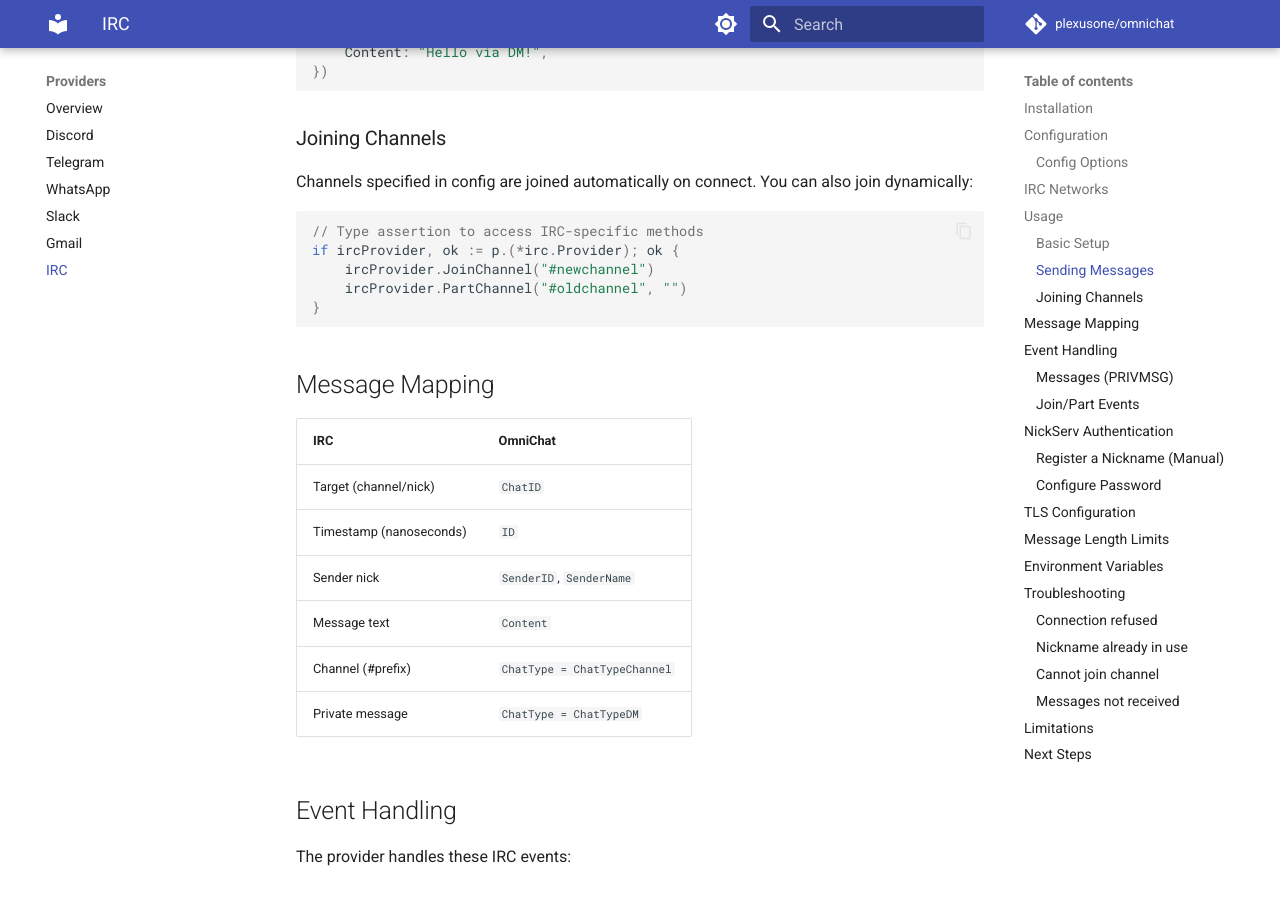
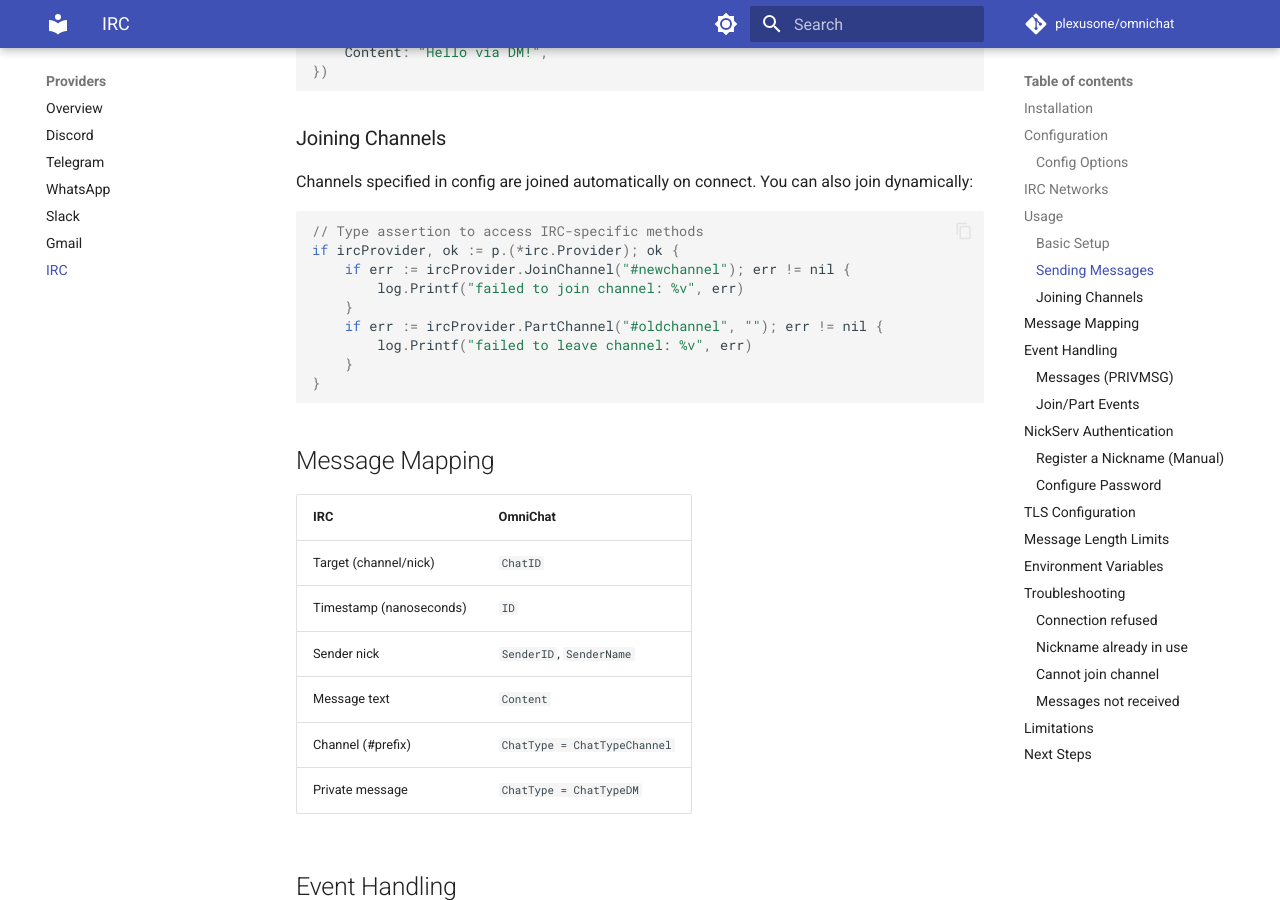
Before and after one commit to plexusone/omnichat, an MkDocs documentation site: the page built from docs/providers/irc.md, in a window 1280 px wide and 900 px high, scrolled down 2684 px. Built offline with MkDocs 1.6.1 and Material for MkDocs 9.7.7, drawn with Linux system fonts in a browser that asks for light colours; comment, search, counter and statistics services are not loaded.

Commit message:
docs(irc): add error handling to JoinChannel/PartChannel examples
Co-Authored-By: Claude Opus 4.5 <noreply@anthropic.com>

````diff
--- a/docs/providers/irc.md
+++ b/docs/providers/irc.md
@@ -116,8 +116,12 @@ Channels specified in config are joined automatically on connect. You can also j
 ```go
 // Type assertion to access IRC-specific methods
 if ircProvider, ok := p.(*irc.Provider); ok {
-    ircProvider.JoinChannel("#newchannel")
-    ircProvider.PartChannel("#oldchannel", "")
+    if err := ircProvider.JoinChannel("#newchannel"); err != nil {
+        log.Printf("failed to join channel: %v", err)
+    }
+    if err := ircProvider.PartChannel("#oldchannel", ""); err != nil {
+        log.Printf("failed to leave channel: %v", err)
+    }
 }
 ```
 
````
